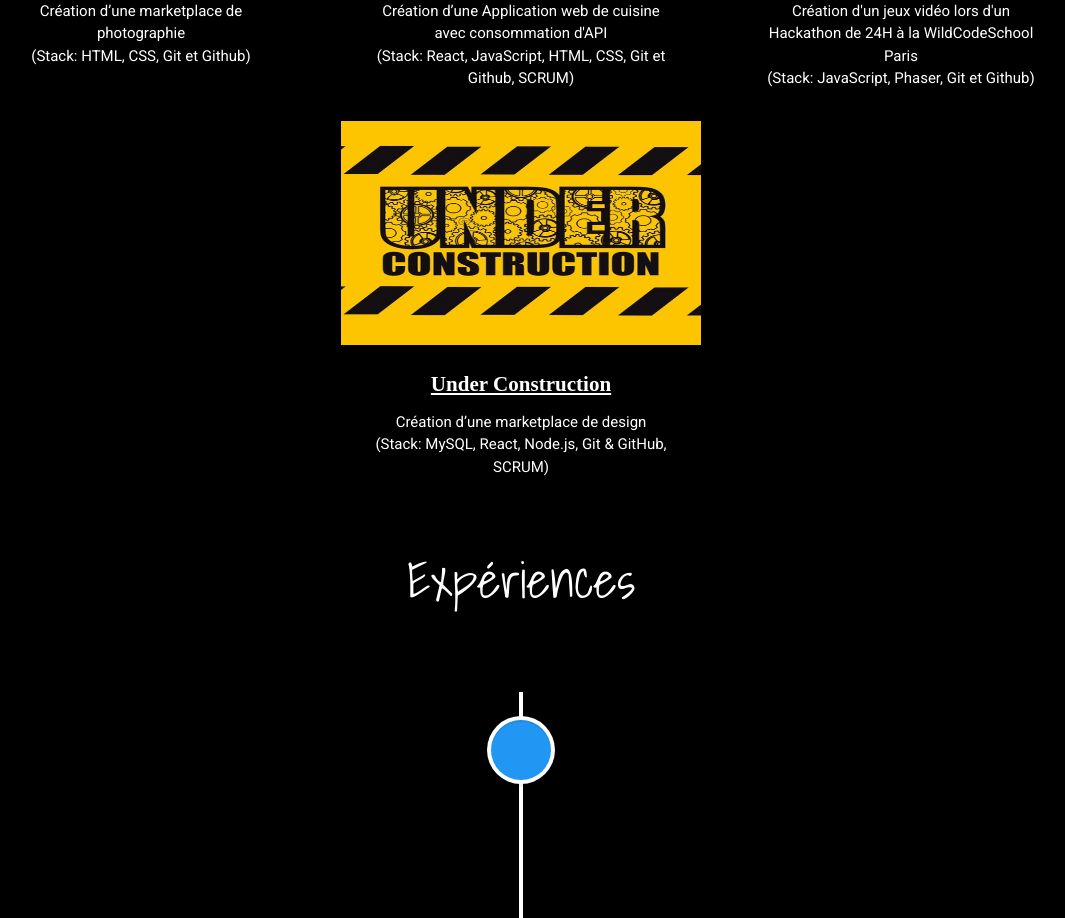
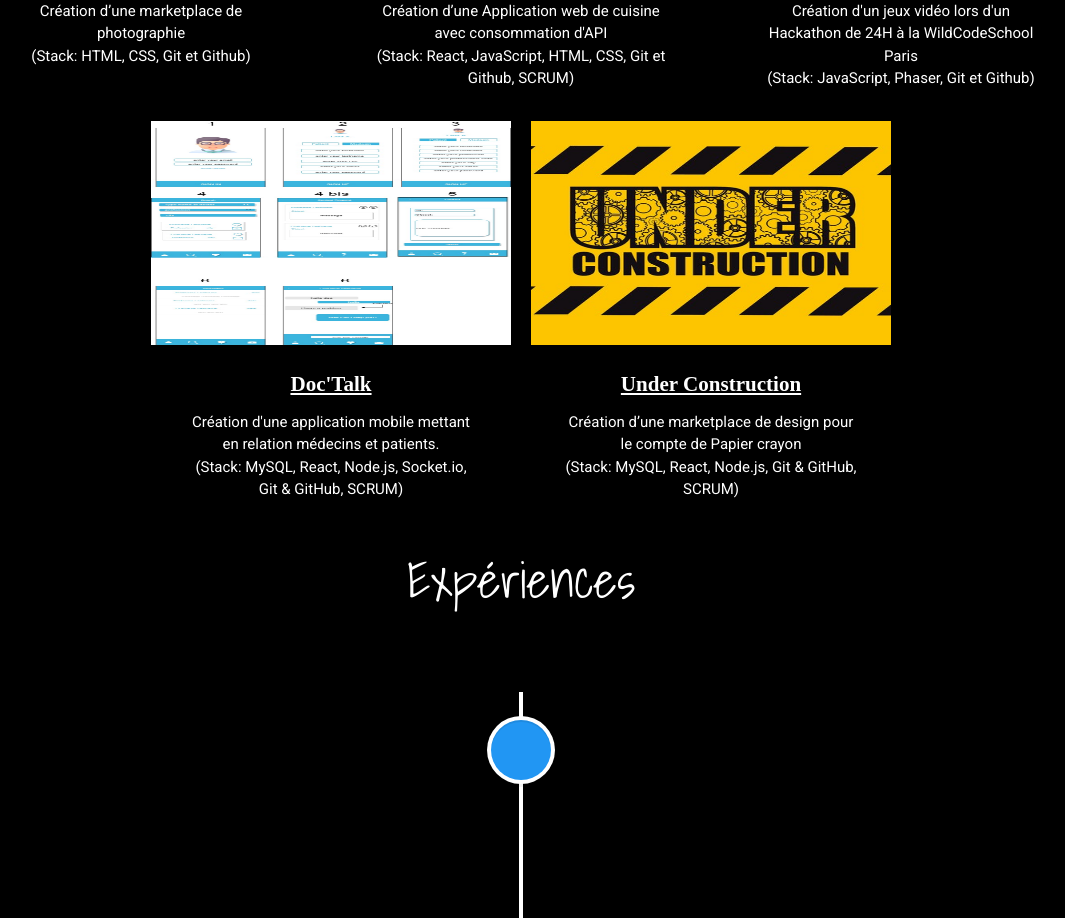
Before and after one commit to Mamednoor/portfolio, a React (Create React App) app: page / in a window 1280 px wide. Shown: the part 1220-2138 px from the top of the page, without its empty margins (119-1184 px from the left). Built offline with nearby package versions, Linux system fonts and the light colour scheme.

Commit message:
adding project hackathon with doctolib

```diff
--- a/src/components/pages/Cards.js
+++ b/src/components/pages/Cards.js
@@ -1,10 +1,11 @@
 import React from "react";
 import styled from "styled-components";
 
-import Build from "../assets/img/UnderConstruction.jpg";
-import CookCake from "../assets/img/CookAndCake.png";
-import GoatvsChicken from "../assets/img/GoatvsChicken.png";
-import PixieWilder from "../assets/img/PixieWilders.png";
+import build from "../assets/img/UnderConstruction.jpg";
+import cookcake from "../assets/img/CookAndCake.png";
+import goatvschicken from "../assets/img/GoatvsChicken.png";
+import doctalk from "../assets/img/doctalk.jpg"
+import pixieWilder from "../assets/img/PixieWilders.png";
 
 const CardContainer = styled.div`
   display: flex;
@@ -57,7 +58,7 @@
     <CardContainer>
       <CardBoxed>
         <CustomImage>
-          <img className="img-card" alt="ScreenProject" src={PixieWilder} />
+          <img className="img-card" alt="ScreenProject" src={pixieWilder} />
         </CustomImage>
         <CustomCard>
           <a
@@ -77,7 +78,7 @@
       </CardBoxed>
       <CardBoxed>
         <CustomImage>
-          <img className="img-card" alt="ScreenProject" src={CookCake} />
+          <img className="img-card" alt="ScreenProject" src={cookcake} />
         </CustomImage>
         <CustomCard>
           <a
@@ -97,7 +98,7 @@
       </CardBoxed>
       <CardBoxed>
         <CustomImage>
-          <img className="img-card" alt="ScreenProject" src={GoatvsChicken} />
+          <img className="img-card" alt="ScreenProject" src={goatvschicken} />
         </CustomImage>
         <CustomCard>
           <a
@@ -118,7 +119,27 @@
       </CardBoxed>
       <CardBoxed>
         <CustomImage>
-          <img className="img-card" alt="ScreenProject" src={Build} />
+          <img className="img-card" alt="ScreenProject" src={doctalk} />
+        </CustomImage>
+        <CustomCard>
+          <a
+            className="a-card"
+            size="normal"
+            href="https://github.com/Mamednoor/doctalkfusion"
+            rel="noopener noreferrer"
+          >
+            <h3>Doc'Talk</h3>{" "}
+          </a>
+          <p className="p-card">
+          Création d'une application mobile mettant en relation  médecins et patients.
+            <br />
+            (Stack: MySQL, React, Node.js, Socket.io, Git & GitHub, SCRUM)
+          </p>
+        </CustomCard>
+      </CardBoxed>
+      <CardBoxed>
+        <CustomImage>
+          <img className="img-card" alt="ScreenProject" src={build} />
         </CustomImage>
         <CustomCard>
           <a
@@ -130,7 +151,7 @@
             <h3>Under Construction</h3>{" "}
           </a>
           <p className="p-card">
-            Création d’une marketplace de design
+            Création d’une marketplace de design pour le compte de Papier crayon
             <br />
             (Stack: MySQL, React, Node.js, Git & GitHub, SCRUM)
           </p>
```
Also changed, not shown: src/components/assets/img/doctalk.jpg (added).
